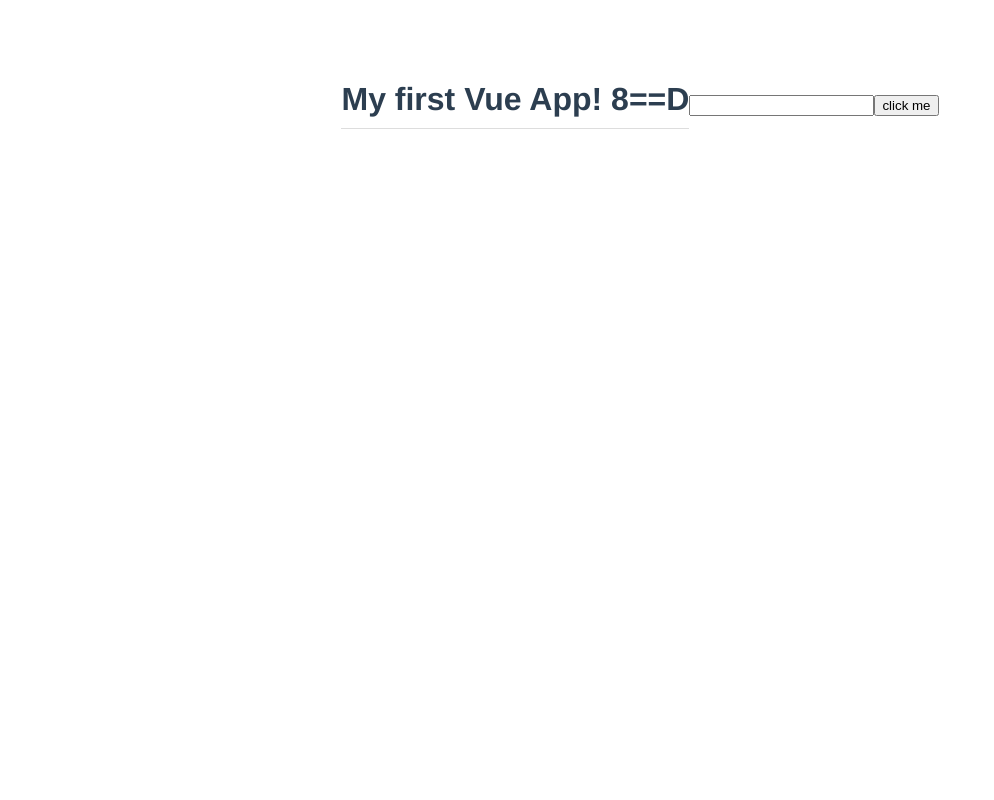
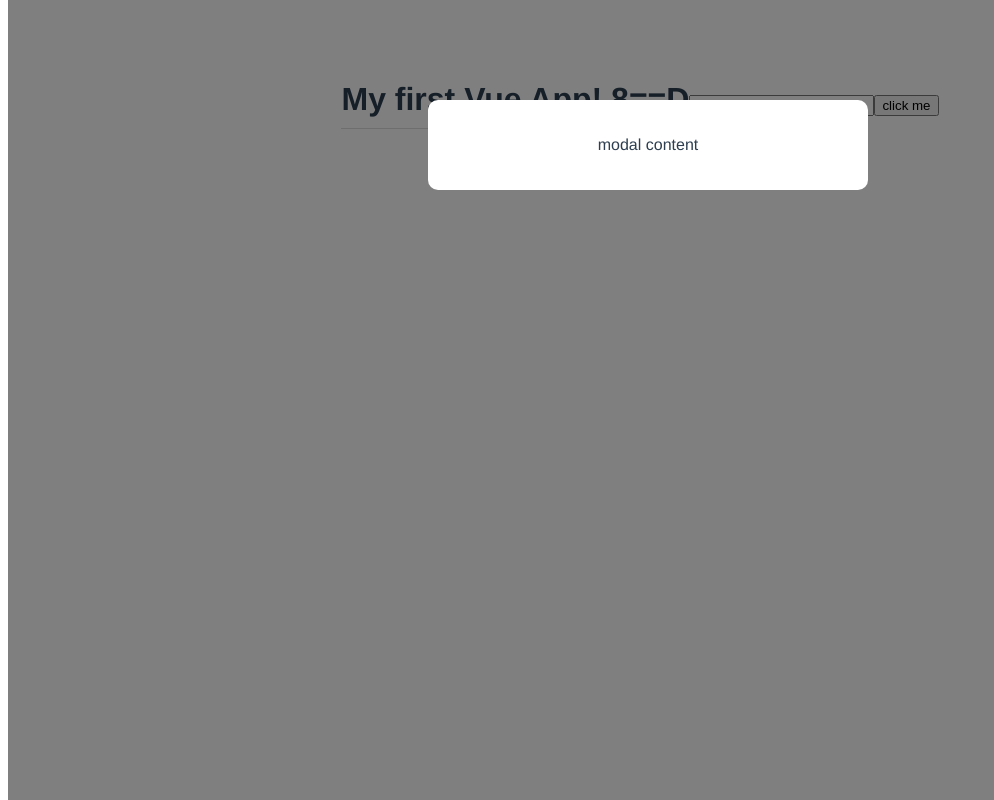
Before and after one commit to Erwan228/vue-test, a Vue app in the folder modal-project/: page / in a window 1280 px wide. Shown: the whole page, without its empty margins (0-994 px from the left). Built offline with nearby package versions, Linux system fonts and the light colour scheme.

Commit message:
Update App.vue

```diff
--- a/modal-project/src/App.vue
+++ b/modal-project/src/App.vue
@@ -2,11 +2,15 @@
   <h1>{{title}}</h1>
   <input type="text" ref="name">
   <button @click="handleClick" >click me</button>
+  <Modal />
 </template>
 
 <script>
+import Modal from './components/Modal.vue';
+
 export default {
   name: 'App',
+  components: { Modal },
   data(){
     return{
       title: 'My first Vue App! 8==D'
```
